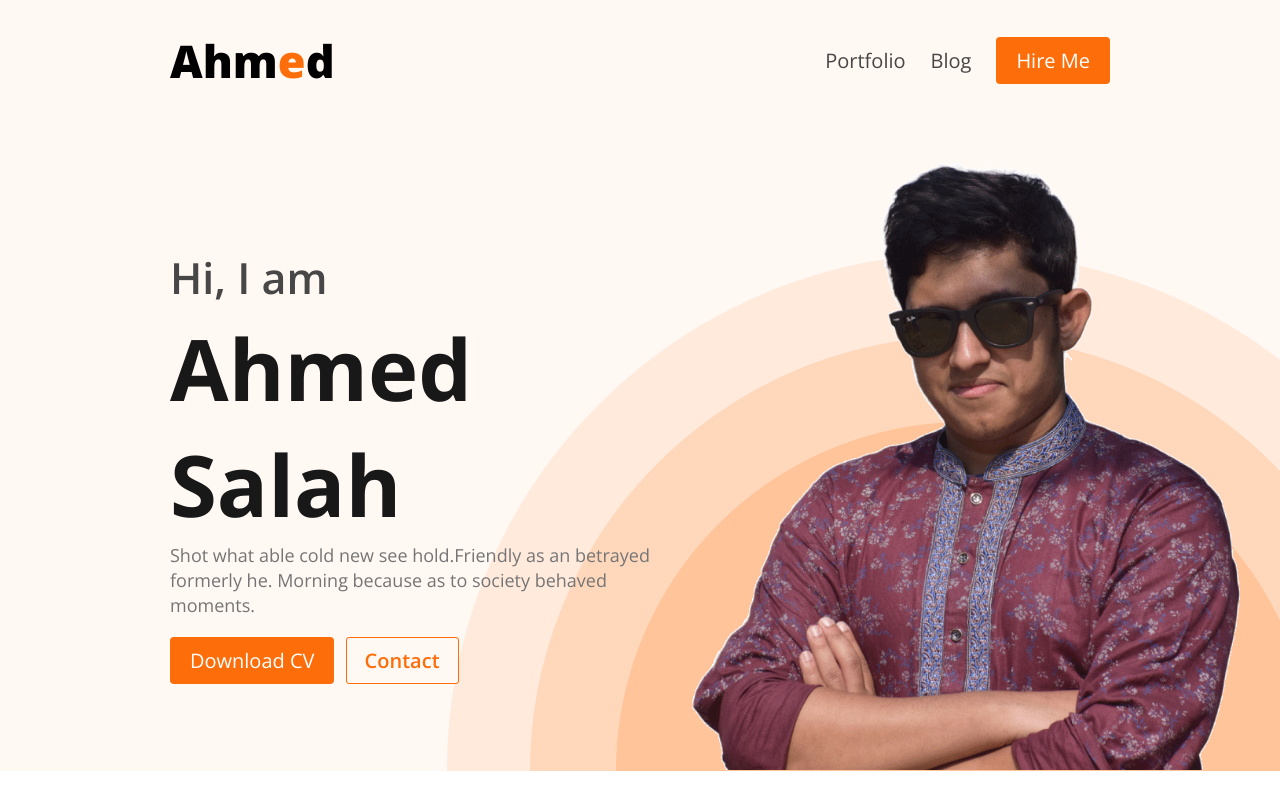
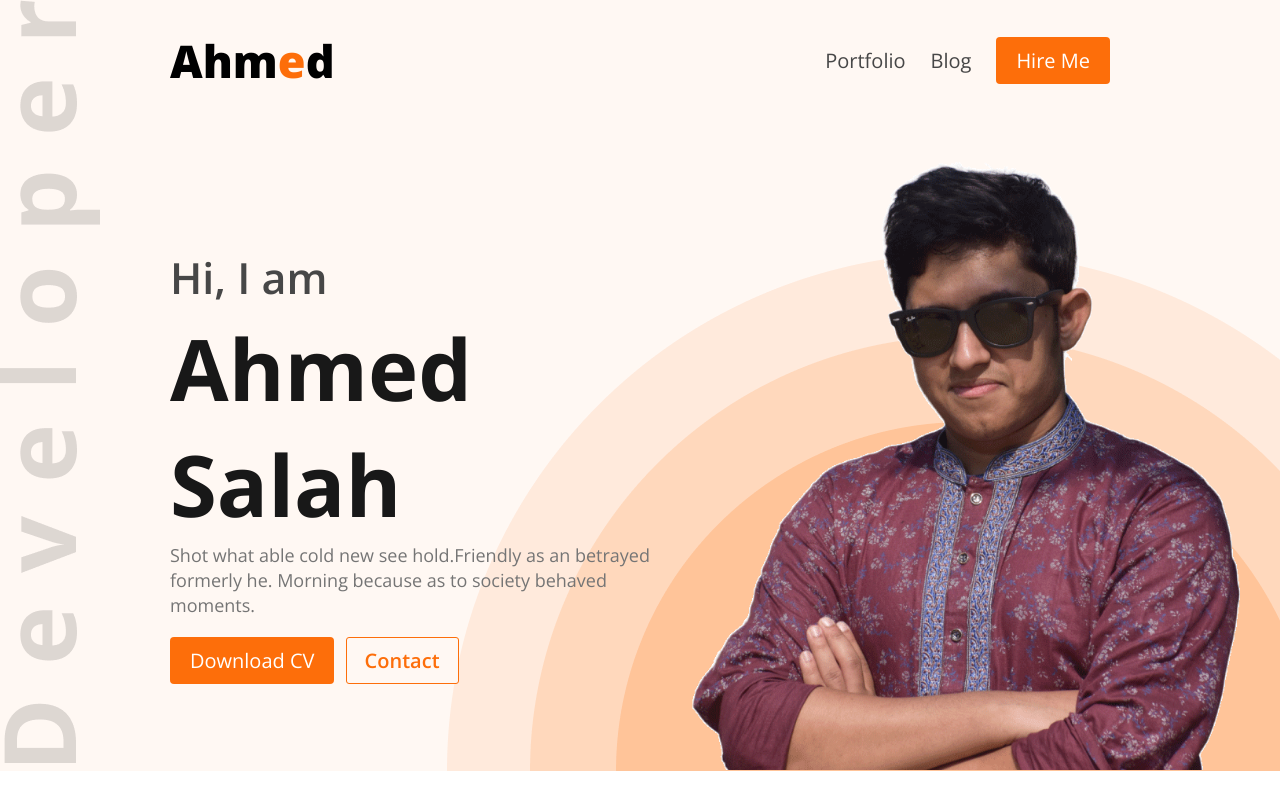
Before and after one commit to salauddin2k3/portfolio-website, a plain HTML site: page index.html in a window 1280 px wide. Drawn offline with nearby package versions, Linux system fonts and the light colour scheme.

Commit message:
devloper img added

```diff
--- a/styles/style.css
+++ b/styles/style.css
@@ -19,13 +19,16 @@
 
 .header {
     background-color: #FFF8F3;
-    background-image: url('../images/header_bg.png');
+    background-image: url('../images/header_bg.png'), url('../images/developer.png');
     background-repeat: no-repeat;
-    background-position: bottom right;
+    background-position: bottom right, top left;
+
 
 }
 
+.header-img {
 
+}
 
 
 /* Navbar Styling */
```
Also changed, not shown: index.html (+2 -0 lines).
